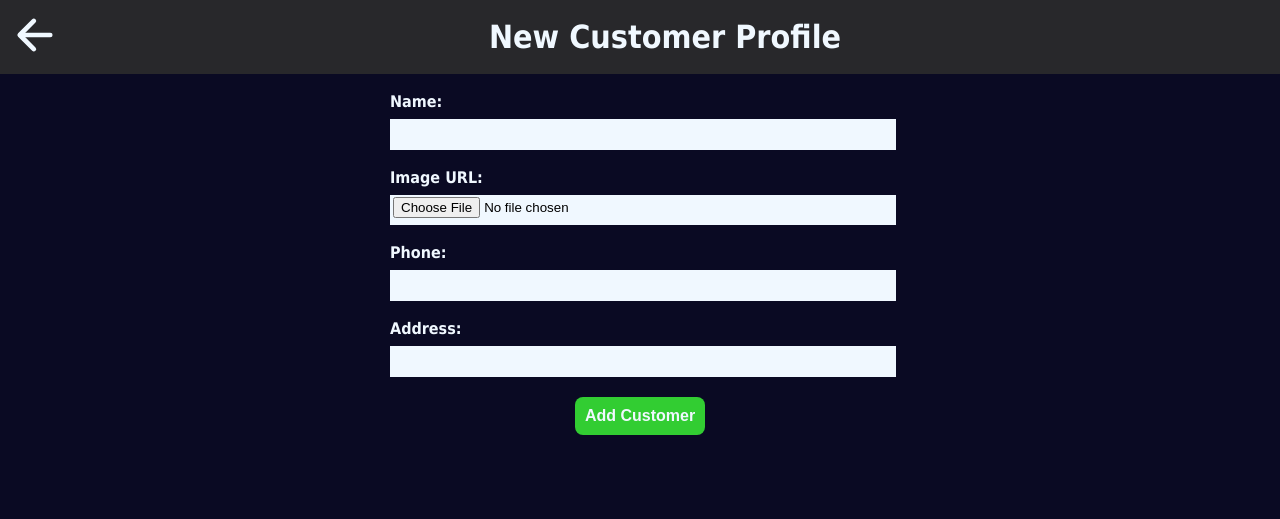
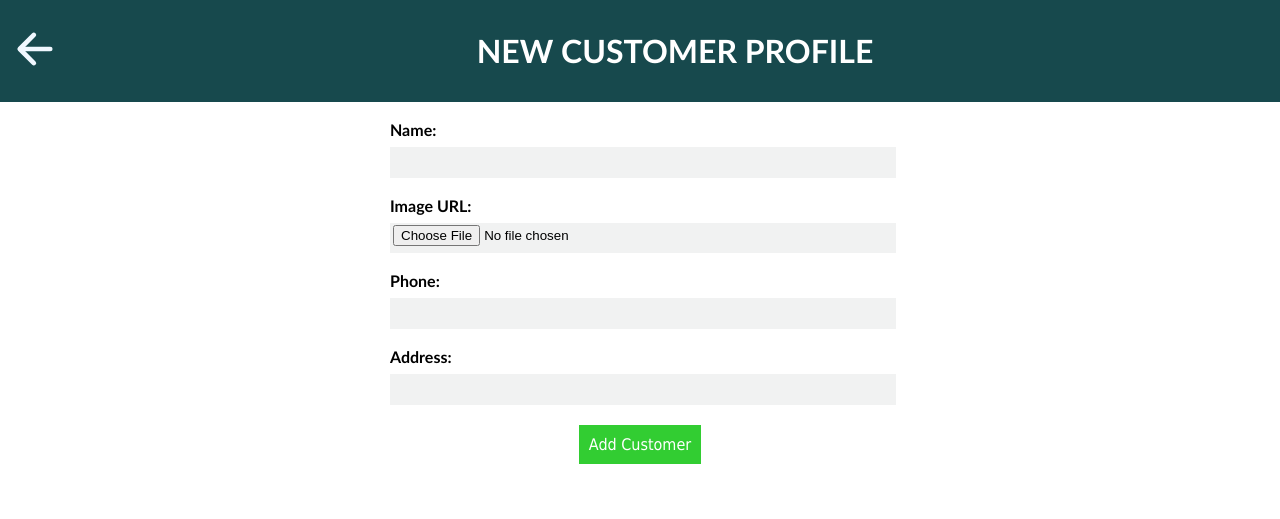
Before and after one commit to nomso68/swifta, a plain HTML site: page Customer Profile System Directory/new_customer.html in a window 1280 px wide. Drawn offline with Linux system fonts and the light colour scheme.

Commit message:
new design

```diff
--- a/Customer Profile System Directory/styles.css
+++ b/Customer Profile System Directory/styles.css
@@ -1,34 +1,34 @@
-body, .addButton {
-    font-family: Tahoma;
+body  {
+    font-family: 'Gill Sans', 'Gill Sans MT', Calibri, 'Trebuchet MS', sans-serif;
     margin: 0;
-}
-
-body{
     text-align: center;
 }
 
-.header {
+.header, .header2 {
     text-align: center;
     padding: 10px 0px;
-    background-color: #0a0a23;
-    color: #fff;
+    background-color: #17494d;
+    color: #FFF;
     width: 100%;
+    margin: 0; /* Remove default margin for the h1 element */
 }
 
 
 h1 {
     text-align: center;
+    text-transform: uppercase;
 }
 
 .addButton, #add, #save, #edit, #delete {
-    background-color: #000080;
+    font-family: Tahoma;
+    margin: 0;
+    background-color: #17494d;
     margin: 20px;
     border: none;
-    color: aliceblue;
+    color: #fff;
     padding: 10px;
     font-size: 16px;
-    border-radius: 8px;
-    font-weight: bold;
+
 }
 
 #add, #save {
@@ -40,8 +40,8 @@ h1 {
 }
 
 #edit {
-    background-color: aliceblue;
-    color: #0a0a23;
+    background-color: #00a656;
+    color: #fff;
 }
 
 #edit, #delete {
@@ -49,10 +49,7 @@ h1 {
     width: 68px;
 }
 
-.body2 {
-    background: #0a0a23;
-    color: aliceblue;
-}
+
 
 form {
     width: 60vw;
@@ -74,14 +71,12 @@ form {
     margin: 0 0 0 0;
 	width: 100%;
     min-height: 2em;
-    background-color: aliceblue;
-    border: 1px solid aliceblue;
+    background-color: #f1f2f2;
+    border: 1px solid #f1f2f2;
     color: #000;
 }
 
 .header2 {
-    color: aliceblue;
-    background-color: #28282B;
     display: flex;
     align-items: center; /* Vertically center items */
     justify-content: space-between; /* Align items at the start and end of the container */
@@ -89,7 +84,6 @@ form {
 }
 
 .header2 h1 {
-    margin: 0; /* Remove default margin for the h1 element */
     flex: 1;
     text-align: center; /* Center-align the heading */
 }
@@ -99,14 +93,14 @@ input[type="file"] {
   }
 
 .customercard {
-    background-color: #0a0a23;
+    background-color: #f8f9f9;
     margin: 10px auto 0;
-    width: 50%;
-    color: aliceblue;
+    width: 70%;
+    color: #17494d;
     padding: 10px;
-    border-radius: 60px;
+    border-bottom: 4px solid #00a656;
 }
 
 #edit-customer-form input {
-    background-color: hsl(223, 90%, 80%);
+    background-color: #f1f2f2;
 }
```
